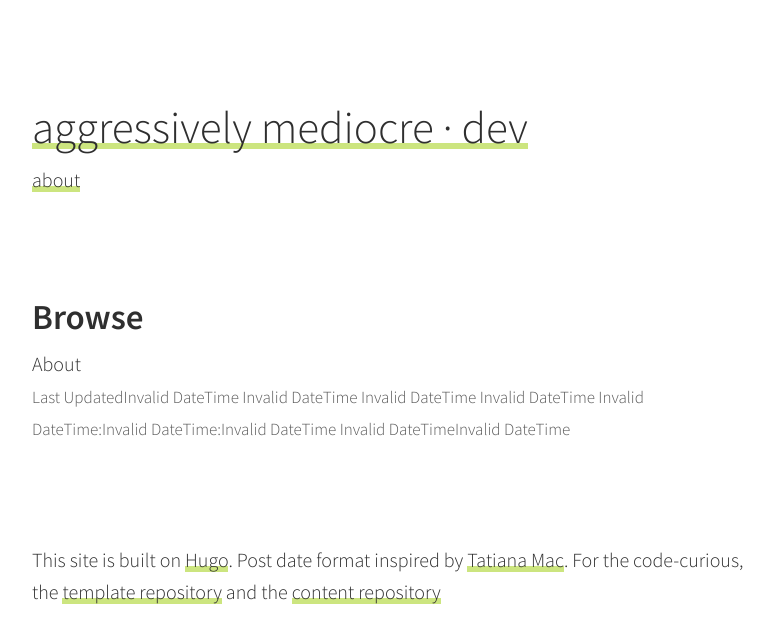
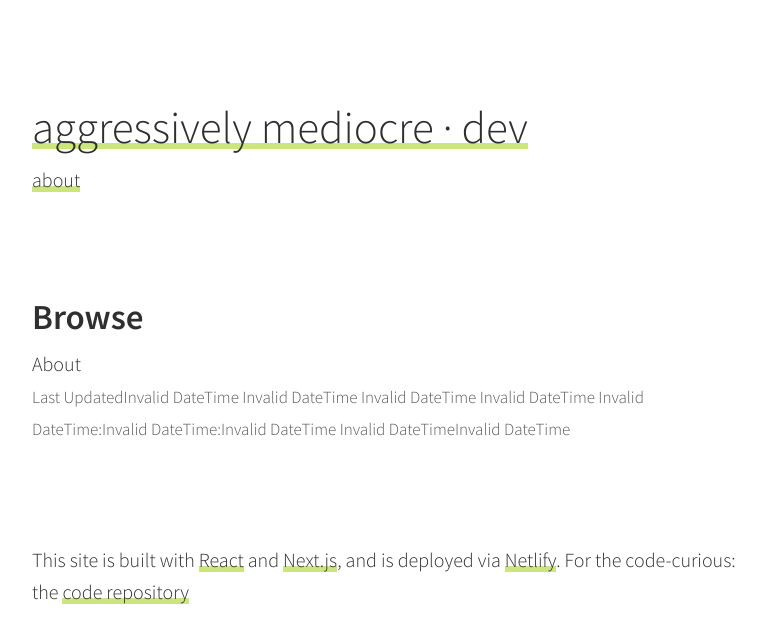
Before and after one commit to katesowles/aggressively-mediocre-dev, a Next.js app: page /about in a window 1280 px wide. Shown: the top 642 px of the page, without its empty margins (248-1022 px from the left). Built offline with nearby package versions, Linux system fonts and the light colour scheme.

Commit message:
updated footer w/ corrected links

```diff
--- a/components/footer.tsx
+++ b/components/footer.tsx
@@ -7,41 +7,41 @@ export const Footer: FC = () => {
       className="constrained-section responsive-section--top responsive-section--bottom site-footer"
     >
       <p>
-        This site is built on{' '}
+        This site is built with{' '}
         <a
-          href="https://gohugo.io"
-          title="Go Hugo, homepage for the Hugo framework"
+          href="https://reactjs.org"
+          title="React Homepage"
           target="_blank"
           rel="noreferrer"
         >
-          Hugo
-        </a>
-        . Post date format inspired by{' '}
+          React
+        </a>{' '}
+        and{' '}
         <a
-          href="https://tatianamac.com"
-          title="Tatiana Mac's Website"
+          href="https://nextjs.org"
+          title="Next.js Homepage"
           target="_blank"
           rel="noreferrer"
         >
-          Tatiana Mac
+          Next.js
         </a>
-        . For the code-curious, the{' '}
+        , and is deployed via{' '}
         <a
-          href="https://github.com/katesowles/aggressively-mediocre-theme"
-          title="Github repository for the Aggressively Mediocre theme"
+          href="https://netlify.app"
+          title="Netlify Homepage"
           target="_blank"
           rel="noreferrer"
         >
-          template repository
-        </a>{' '}
-        and the{' '}
+          Netlify
+        </a>
+        . For the code-curious: the{' '}
         <a
           href="https://github.com/katesowles/aggressively-mediocre-dev"
-          title="Github repository for the Aggressively Mediocre blog content"
+          title="Github repository for the Aggressively Mediocre Dev site"
           target="_blank"
           rel="noreferrer"
         >
-          content repository
+          code repository
         </a>
       </p>
     </footer>
```
